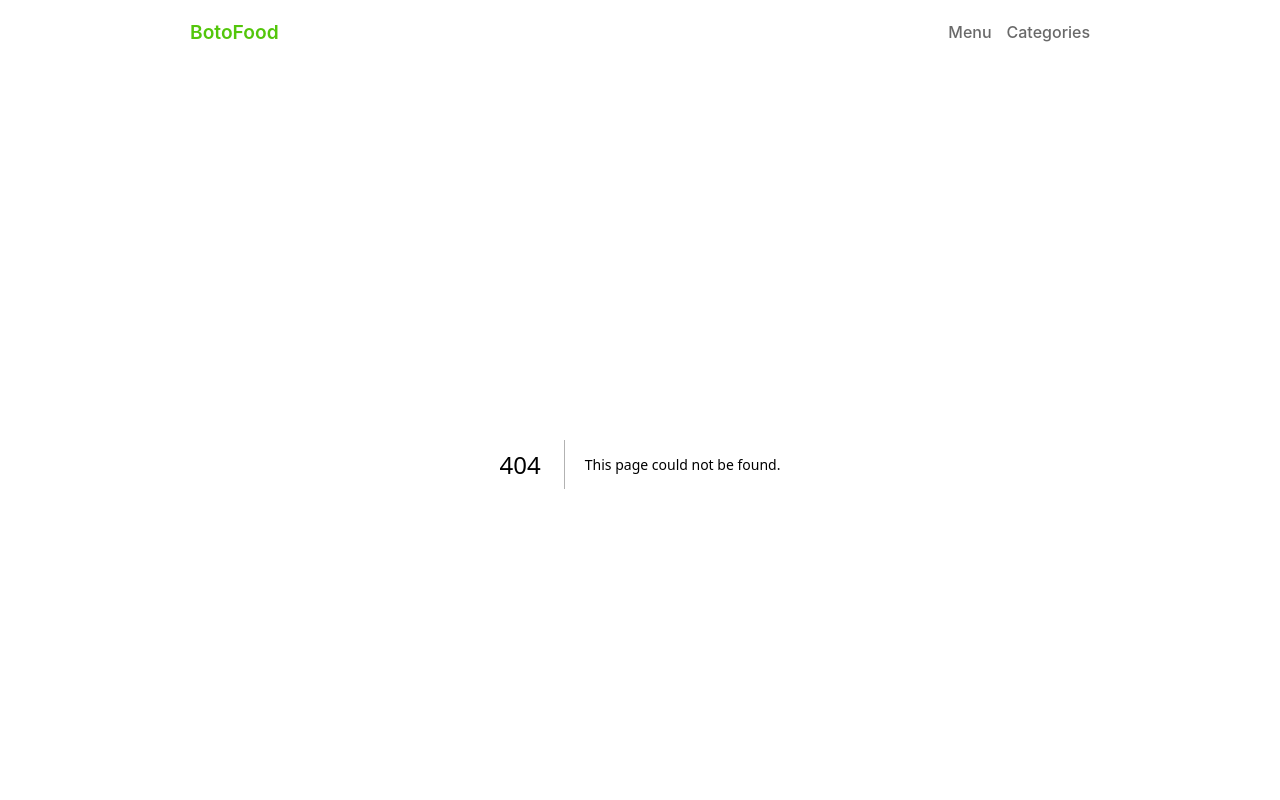
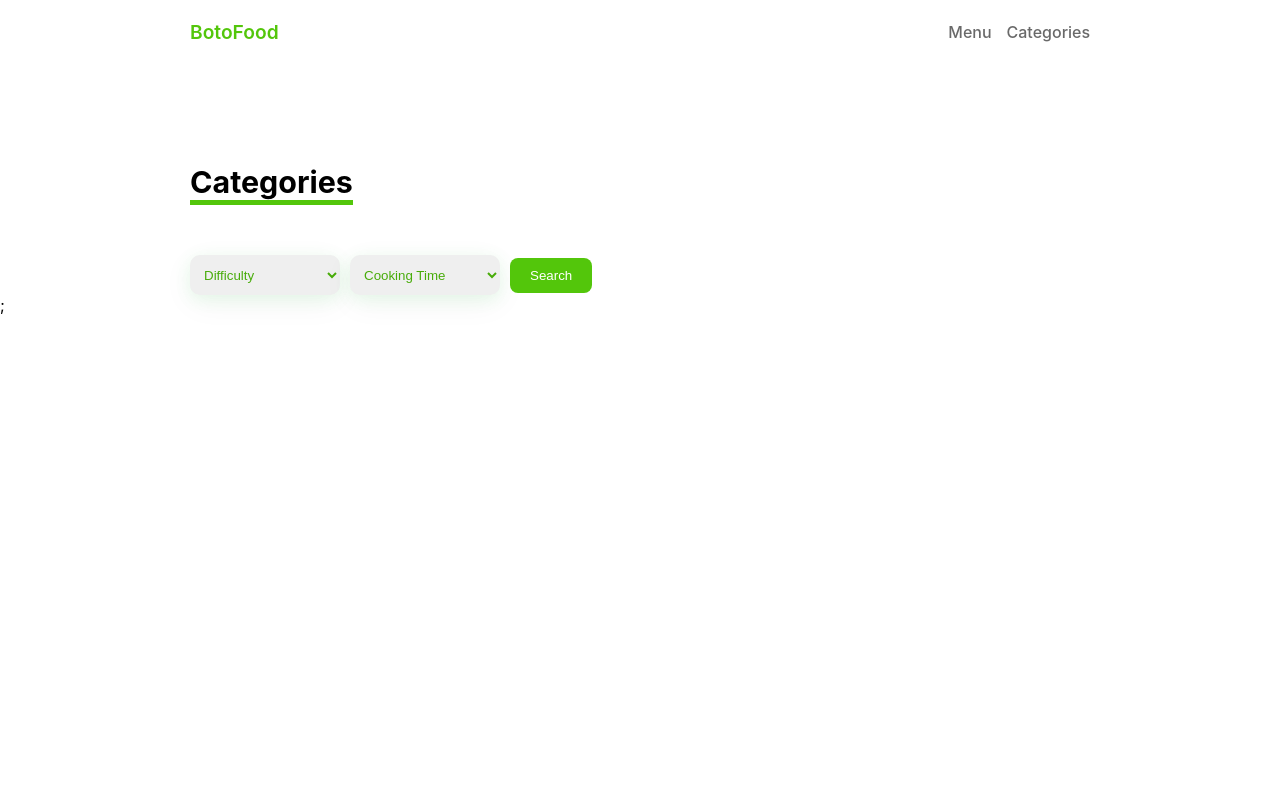
Before and after one commit to aligh70/botofoodProject, a Next.js app: page /categories in a window 1280 px wide. Before the commit this address had no page. Shown: the top 800 px of the page. Built offline with nearby package versions, Linux system fonts and the light colour scheme.

Commit message:
create categories page and add query to url

```diff
--- /dev/null
+++ b/components/templates/CategoriesPage.js
@@ -0,0 +1,42 @@
+import { useState } from "react";
+import styles from "./CategoriesPage.module.css";
+import { useRouter } from "next/router";
+
+function CategoriesPage() {
+  const router = useRouter();
+  const [query, setQuery] = useState({ difficulty: "", time: "" });
+
+  const changeHandler = (e) => {
+    setQuery({ ...query, [e.target.name]: e.target.value });
+  };
+
+  const searchHandler = () => {
+    router.push({ pathname: "/categories", query });
+  };
+  return (
+    <div className={styles.container}>
+      <h2>Categories</h2>
+      <div className={styles.subContainer}>
+        <div className={styles.select}>
+          <select
+            value={query.difficulty}
+            name="difficulty"
+            onChange={changeHandler}>
+            <option value="">Difficulty</option>
+            <option value="Easy">Easy</option>
+            <option value="Medium">Medium</option>
+            <option value="Hard">Hard</option>
+          </select>
+          <select value={query.time} name="time" onChange={changeHandler}>
+            <option value="">Cooking Time</option>
+            <option value="more">More than 30 min</option>
+            <option value="less">Less than 30 min</option>
+          </select>
+          <button onClick={searchHandler}>Search</button>
+        </div>
+      </div>
+    </div>
+  );
+}
+
+export default CategoriesPage;
--- /dev/null
+++ b/components/templates/CategoriesPage.module.css
@@ -0,0 +1,68 @@
+.container {
+  max-width: 900px;
+  margin: auto;
+  margin-top: 100px;
+}
+
+.container h2 {
+  border-bottom: 5px solid #53c60b;
+  width: fit-content;
+  margin-bottom: 50px;
+  font-size: 1.9rem;
+}
+
+.select select {
+  border: none;
+  width: 150px;
+  height: 40px;
+  border-radius: 10px;
+  margin-right: 10px;
+  padding: 10px;
+  color: #48ac0a;
+  box-shadow: rgba(92, 245, 115, 0.123) 0px 4px 16px,
+    rgba(17, 17, 26, 0.05) 0px 8px 32px;
+}
+
+.select button {
+  border: none;
+  background-color: #53c60b;
+  color: white;
+  height: 35px;
+  padding: 0 20px;
+  border-radius: 8px;
+  cursor: pointer;
+}
+
+.cards {
+  display: flex;
+  flex-wrap: wrap;
+  justify-content: space-between;
+  margin-top: 80px;
+}
+
+.cards img {
+  margin: auto;
+}
+@media (max-width: 900px) {
+  .container {
+    padding: 20px;
+  }
+  .cards {
+    justify-content: space-around;
+  }
+}
+
+@media (max-width: 600px) {
+  .container {
+    padding: 10px;
+  }
+  .select {
+    display: flex;
+    flex-direction: column;
+  }
+
+  .select select {
+    width: 100%;
+    margin: 0 0 20px;
+  }
+}
--- /dev/null
+++ b/pages/categories/index.js
@@ -0,0 +1,7 @@
+import CategoriesPage from "@/components/templates/CategoriesPage";
+
+function Categories() {
+  return <CategoriesPage />;
+}
+
+export default Categories;
```
